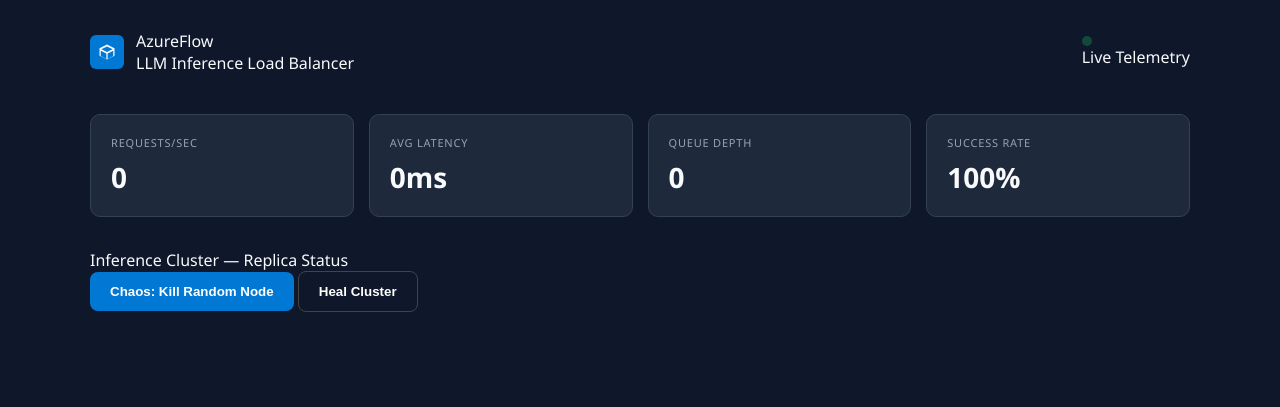
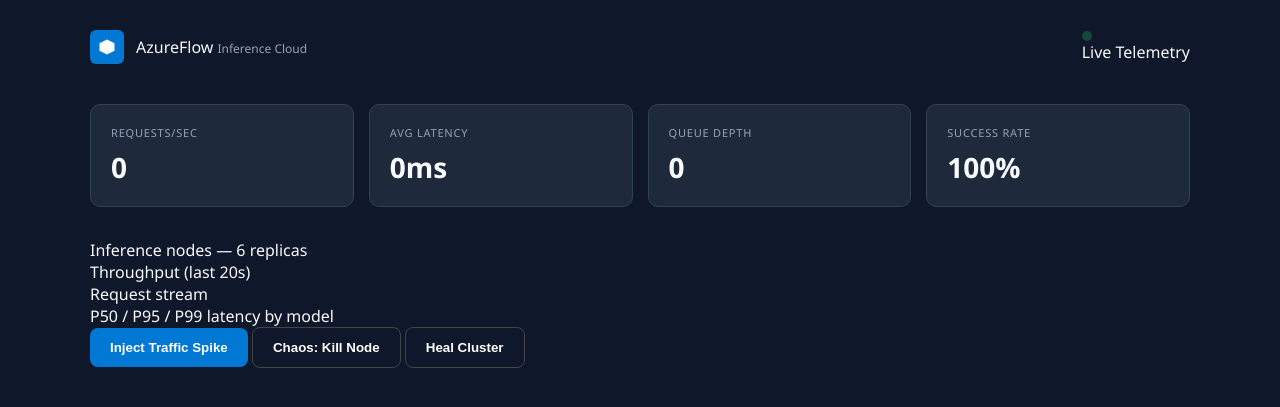
Before and after one commit to Yasaswini38/AzureFlow-LLM-Inference-Load-Balancer, a FastAPI app: page / in a window 1280 px wide. Shown: the top 407 px of the page. Run offline with FastAPI, Linux system fonts and the light colour scheme; data that the repository does not hold is empty.

Commit message:
Update brand section and add new metrics

```diff
--- a/templates/index.html
+++ b/templates/index.html
@@ -9,11 +9,8 @@
     <div class="root">
         <div class="topbar">
             <div class="brand">
-                <div class="brand-icon"><svg viewBox="0 0 16 16"><path d="M8 2L2 5v6l6 3 6-3V5L8 2zm0 1.5l4.5 2.25L8 8 3.5 5.75 8 3.5zM3 7l4.5 2.25v4.25L3 11.25V7zm5.5 6.5v-4.25L13 7v4.25L8.5 13.5z"/></svg></div>
-                <div>
-                    <div class="brand-name">AzureFlow</div>
-                    <div class="brand-sub">LLM Inference Load Balancer</div>
-                </div>
+                <div class="brand-icon"><svg width="18" fill="white" viewBox="0 0 16 16"><path d="M8 2L2 5v6l6 3 6-3V5L8 2z"/></svg></div>
+                <div class="brand-name">AzureFlow <span style="font-weight:normal; font-size:12px; color:#94a3b8">Inference Cloud</span></div>
             </div>
             <div class="status-pill"><div class="dot"></div><span>Live Telemetry</span></div>
         </div>
@@ -22,16 +19,31 @@
             <div class="metric"><div class="metric-label">Requests/sec</div><div id="rps" class="metric-value">0</div></div>
             <div class="metric"><div class="metric-label">Avg latency</div><div id="lat" class="metric-value">0ms</div></div>
             <div class="metric"><div class="metric-label">Queue depth</div><div id="queue" class="metric-value">0</div></div>
-            <div class="metric"><div class="metric-label">Success rate</div><div id="srate" class="metric-value">100%</div></div>
+            <div class="metric"><div class="metric-label">Success rate</div><div class="metric-value">100%</div></div>
         </div>
 
-        <div class="section-label">Inference Cluster — Replica Status</div>
+        <div class="section-label">Inference nodes — 6 replicas</div>
         <div class="nodes-grid" id="nodes-grid"></div>
 
+        <div class="section-label">Throughput (last 20s)</div>
+        <div class="throughput-row" id="tp-row"></div>
+
+        <div class="queue-section">
+            <div class="panel">
+                <div class="panel-title">Request stream</div>
+                <div class="request-list" id="req-list"></div>
+            </div>
+            <div class="panel">
+                <div class="panel-title">P50 / P95 / P99 latency by model</div>
+                <div class="latency-bars" id="lat-bars"></div>
+            </div>
+        </div>
+
         <div class="controls">
-            <button class="btn btn-primary" onclick="killNode()">Chaos: Kill Random Node</button>
-            <button class="btn" onclick="restoreNodes()">Heal Cluster</button>
-            <span id="log-msg" style="font-size: 11px; color: #94a3b8; margin-left: 15px;"></span>
+            <button class="btn btn-primary" onclick="addSpike()">Inject Traffic Spike</button>
+            <button class="btn" onclick="killNode()">Chaos: Kill Node</button>
+            <button class="btn" onclick="healNodes()">Heal Cluster</button>
+            <span id="sim-note" style="font-size:11px; color:#94a3b8; margin-left:10px;"></span>
         </div>
     </div>
     <script src="/static/script.js"></script>
```
